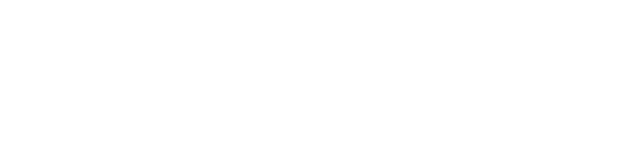
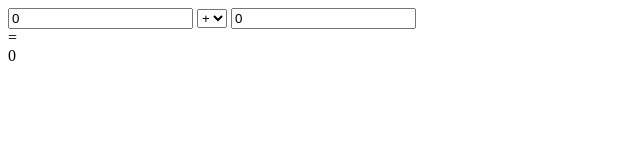
Before and after one commit to agihcabe/webcalc2, a plain HTML site: page index.html in a window 1280 px wide. Shown: the whole page, without its empty margins (0-640 px from the left). Drawn offline with Linux system fonts and the light colour scheme.

Commit message:
Update index.html

```diff
--- a/index.html
+++ b/index.html
@@ -9,6 +9,17 @@
 </script>
 </head>
 <body>
-
+  <form id="calc" oninput="updateOutput()">
+    <input name="x" type="number" value="0" />
+    <select name="op" onchange="updateOutput()">
+      <option value="0">+</option>
+      <option value="1">-</option>
+      <option value="2">×</option>
+      <option value="3">÷</option>
+    </select>
+    <input name="y" type="number" value="0" />
+    <div class="equals"> = </div>
+    <output name="z" for="x y">0</output>
+  </form>
 </body>
 </html>
```
